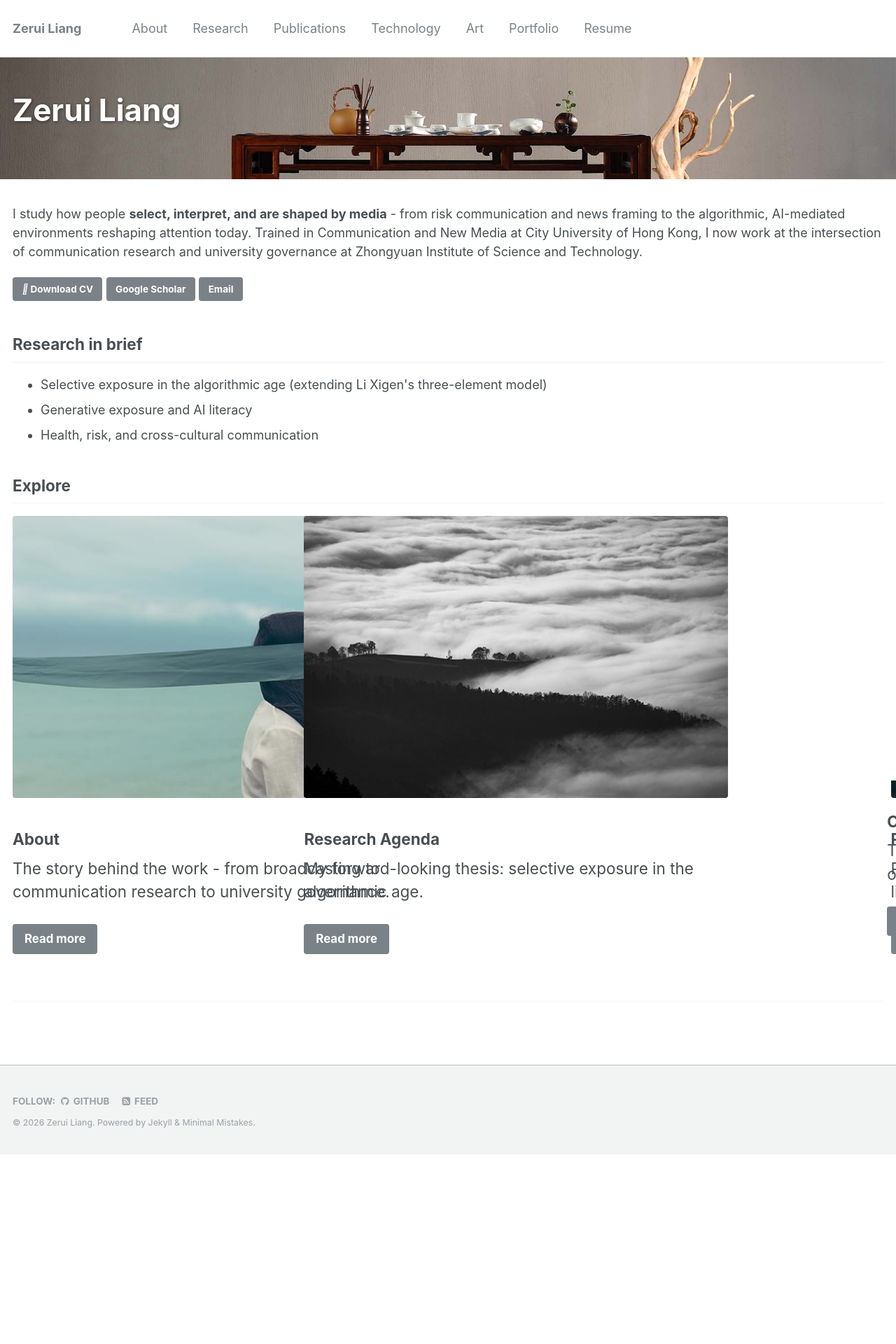
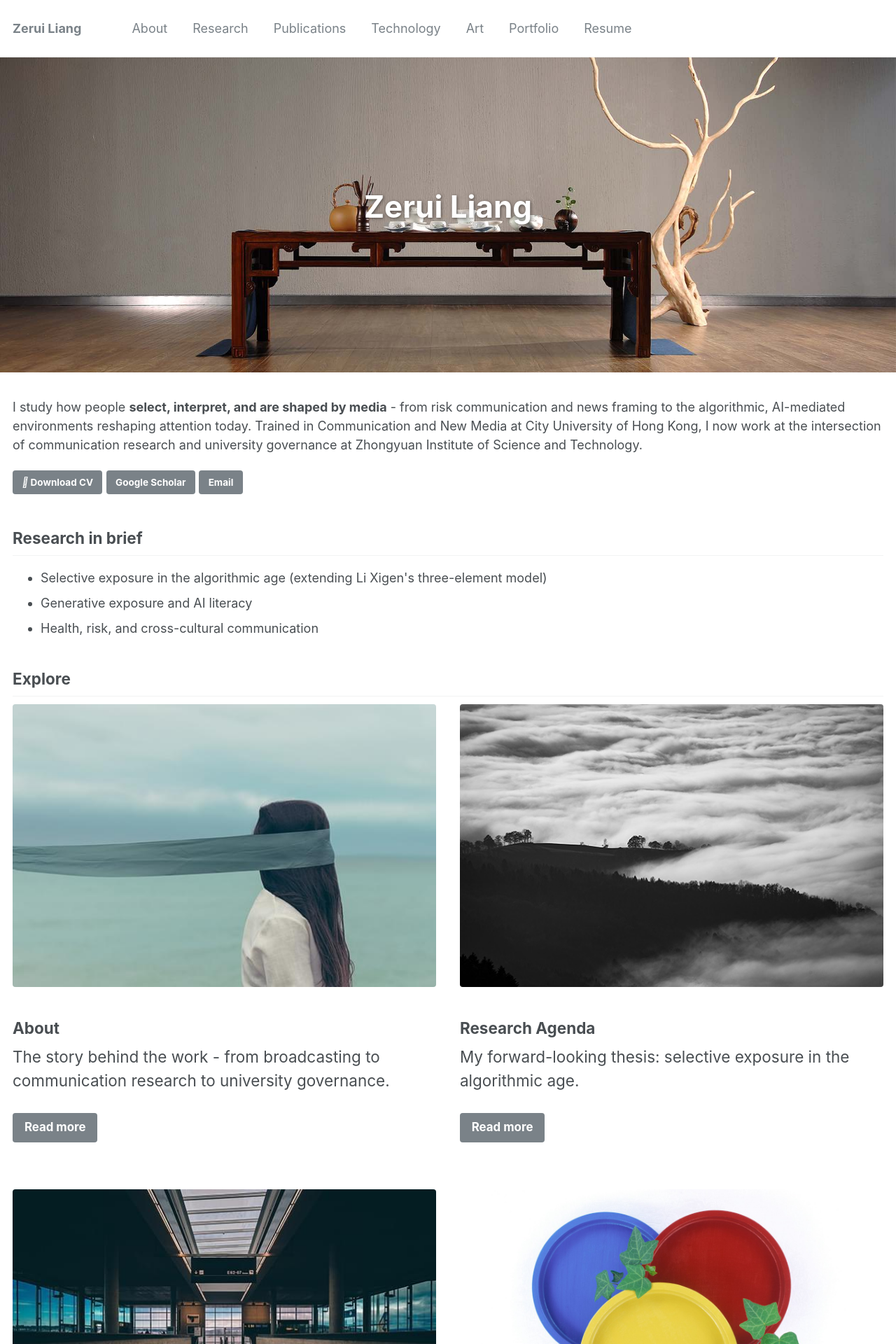
Before and after one commit to ArecRui/ArecRui.github.io, a Jekyll site: the page built from index.html, in a window 1280 px wide. Shown: the top 1920 px of the page at 70% size. Built offline with Jekyll 4.4.1, drawn with Linux system fonts in a browser that asks for light colours; before the commit the page ends 1649 px from its top, so only the background shows below that.

Commit message:
Auto upload index.html via WorkBuddy

```diff
--- a/index.html
+++ b/index.html
@@ -9,23 +9,31 @@ header:
 ---
 
 <style>
+/* 首页大图：增加显示高度（约原来的 3 倍）并垂直居中标题 */
+.page__hero--overlay {
+  min-height: clamp(320px, 50vh, 560px);
+  display: flex;
+  align-items: center;
+}
+
+/* Explore 区域：强制 2x2 布局，覆盖主题默认的 float 三列 + margin-right:-100% hack */
 .feature__wrapper {
-  display: flex;
-  flex-wrap: wrap;
+  display: flex !important;
+  flex-wrap: wrap !important;
   justify-content: space-between;
-  margin-top: 1em;
+  border-bottom: none !important;
 }
-.feature__wrapper .feature__item {
-  flex: 0 0 calc(50% - 0.75em);
-  max-width: calc(50% - 0.75em);
-  margin-bottom: 1.5em;
+.feature__wrapper .feature__item,
+.feature__wrapper .feature__item:nth-child(3n+1),
+.feature__wrapper .feature__item:nth-child(3n+2),
+.feature__wrapper .feature__item:nth-child(3n+3) {
+  flex: 0 0 calc(50% - 0.75em) !important;
+  max-width: calc(50% - 0.75em) !important;
+  width: auto !important;
+  float: none !important;
+  clear: none !important;
+  margin: 0 0 1.5em 0 !important;
   box-sizing: border-box;
-}
-@media (max-width: 767px) {
-  .feature__wrapper .feature__item {
-    flex: 0 0 100%;
-    max-width: 100%;
-  }
 }
 .feature__wrapper .archive__item-teaser {
   margin-bottom: 0.75em;
@@ -36,6 +44,15 @@ header:
   width: 100%;
   height: auto;
   display: block;
+}
+@media (max-width: 767px) {
+  .feature__wrapper .feature__item,
+  .feature__wrapper .feature__item:nth-child(3n+1),
+  .feature__wrapper .feature__item:nth-child(3n+2),
+  .feature__wrapper .feature__item:nth-child(3n+3) {
+    flex: 0 0 100% !important;
+    max-width: 100% !important;
+  }
 }
 </style>
 
```
